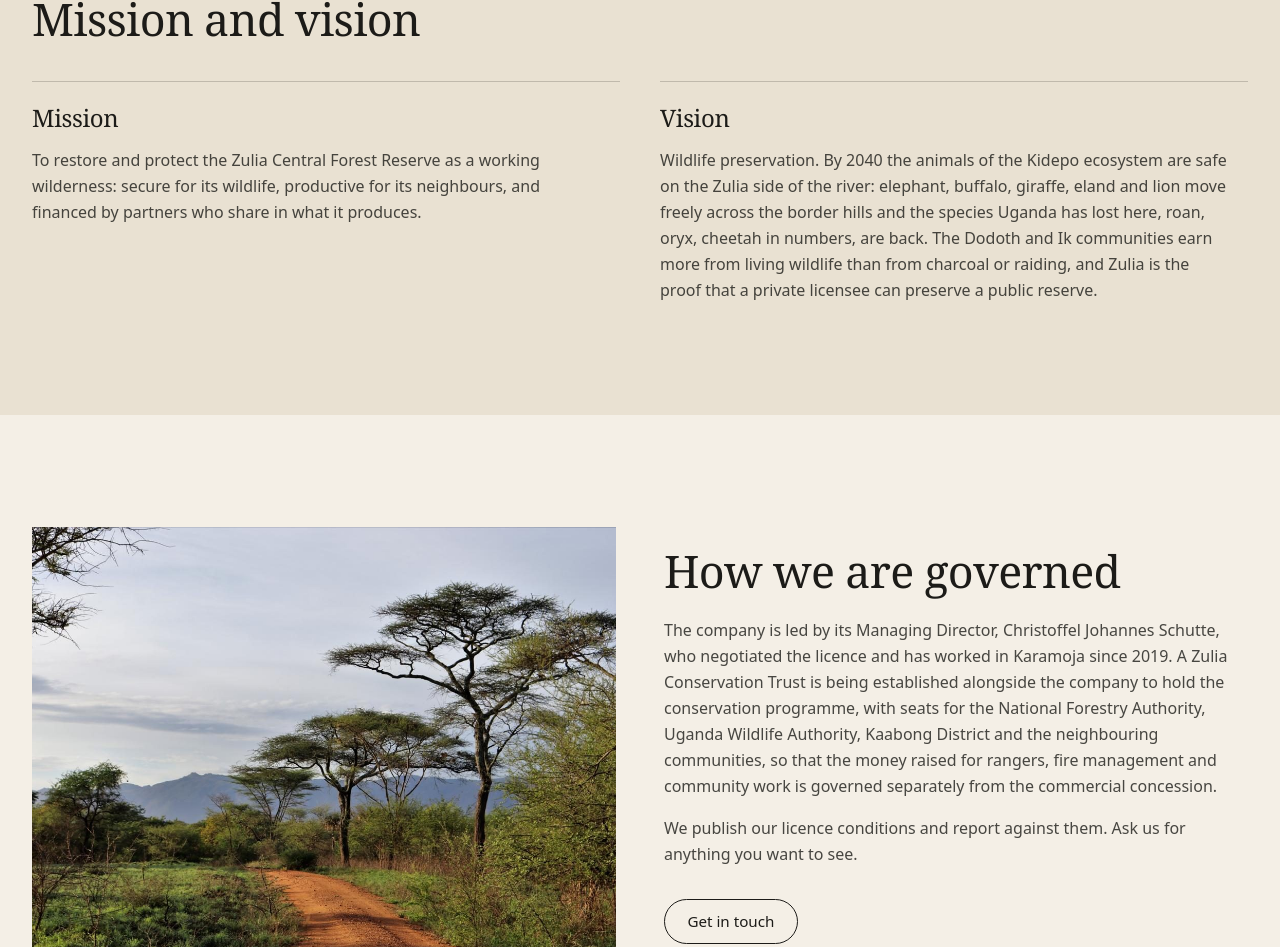
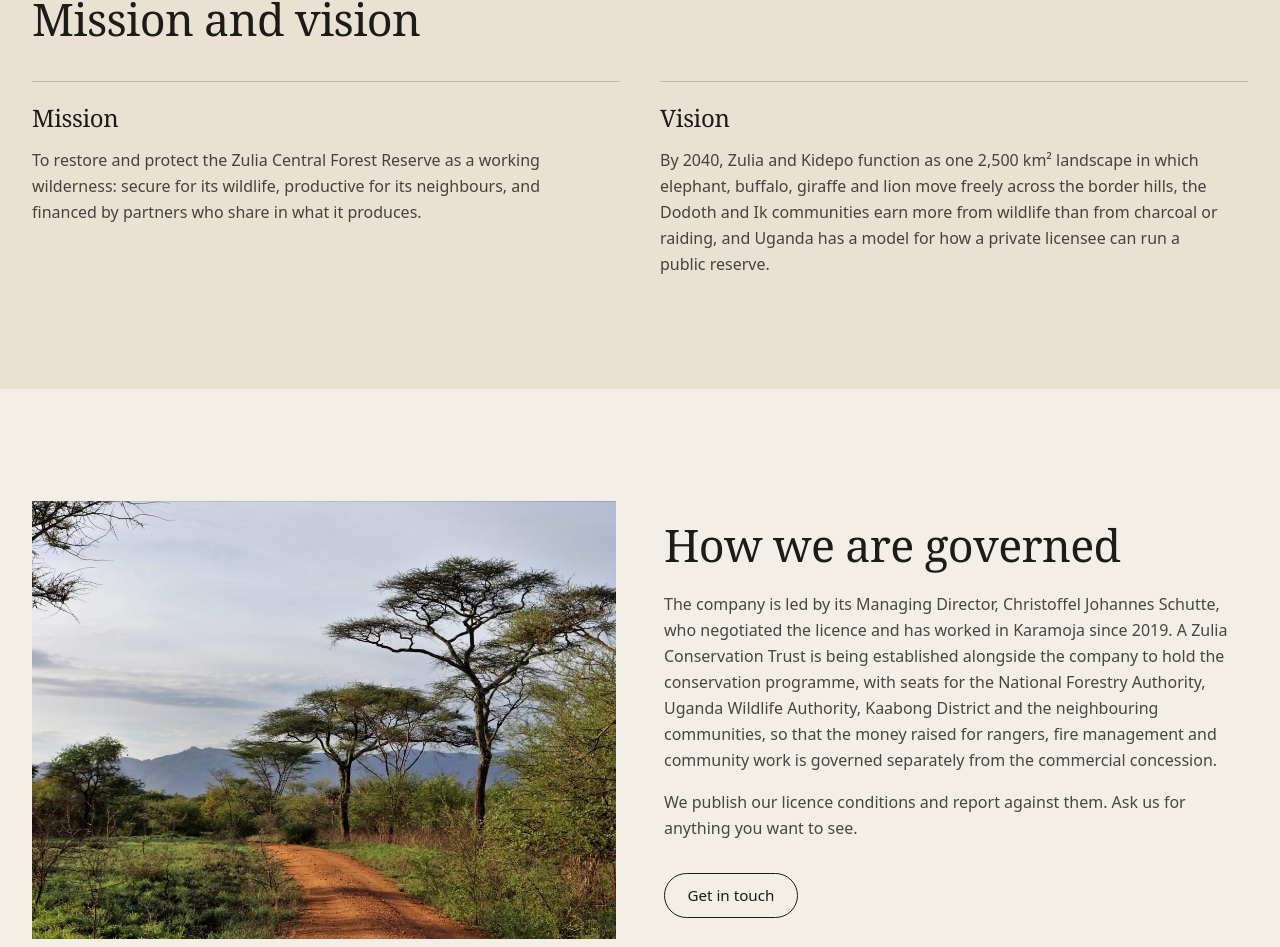
Before and after one commit to Risefit/Zulia-Website, a Next.js app: page /about in a window 1280 px wide. Shown: the part 1382-2329 px from the top of the page. Built offline with nearby package versions, Linux system fonts and the light colour scheme; no server answers.

Commit message:
About: restore original vision statement
Co-Authored-By: Claude Fable 5.1 <noreply@anthropic.com>
Claude-Session: https://claude.ai/code/session_016qM1yPi7LA3CXmZaGZWSc5

```diff
--- a/src/app/about/page.tsx
+++ b/src/app/about/page.tsx
@@ -62,10 +62,9 @@ export default function About() {
           <div className="border-t border-ink/20 pt-6">
             <p className="display text-2xl">Vision</p>
             <p className="prose-measure mt-4 leading-relaxed text-ink/80">
-              Wildlife preservation. By 2040 the animals of the Kidepo ecosystem are safe on the Zulia side of the river: elephant, buffalo,
-              giraffe, eland and lion move freely across the border hills and the species Uganda has lost here, roan, oryx, cheetah in
-              numbers, are back. The Dodoth and Ik communities earn more from living wildlife than from charcoal or raiding, and Zulia is
-              the proof that a private licensee can preserve a public reserve.
+              By 2040, Zulia and Kidepo function as one 2,500 km² landscape in which elephant, buffalo, giraffe and lion move freely across
+              the border hills, the Dodoth and Ik communities earn more from wildlife than from charcoal or raiding, and Uganda has a
+              model for how a private licensee can run a public reserve.
             </p>
           </div>
         </div>
```
